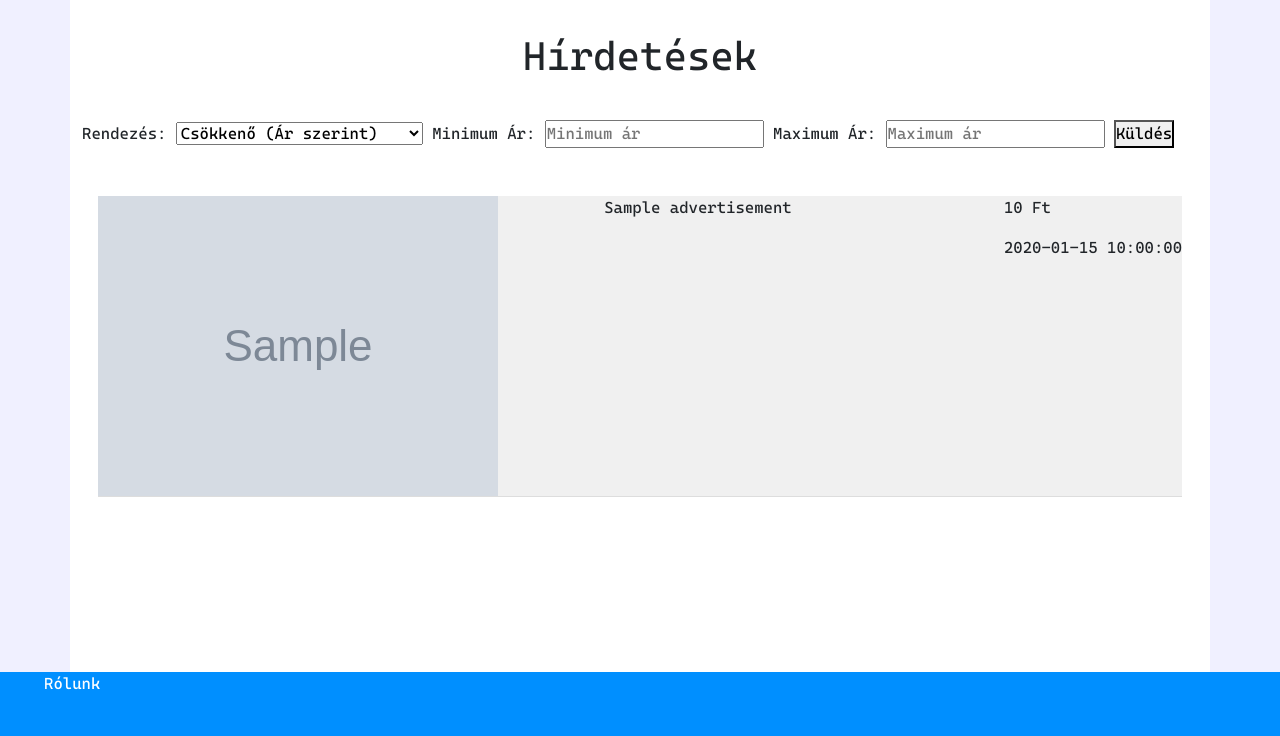
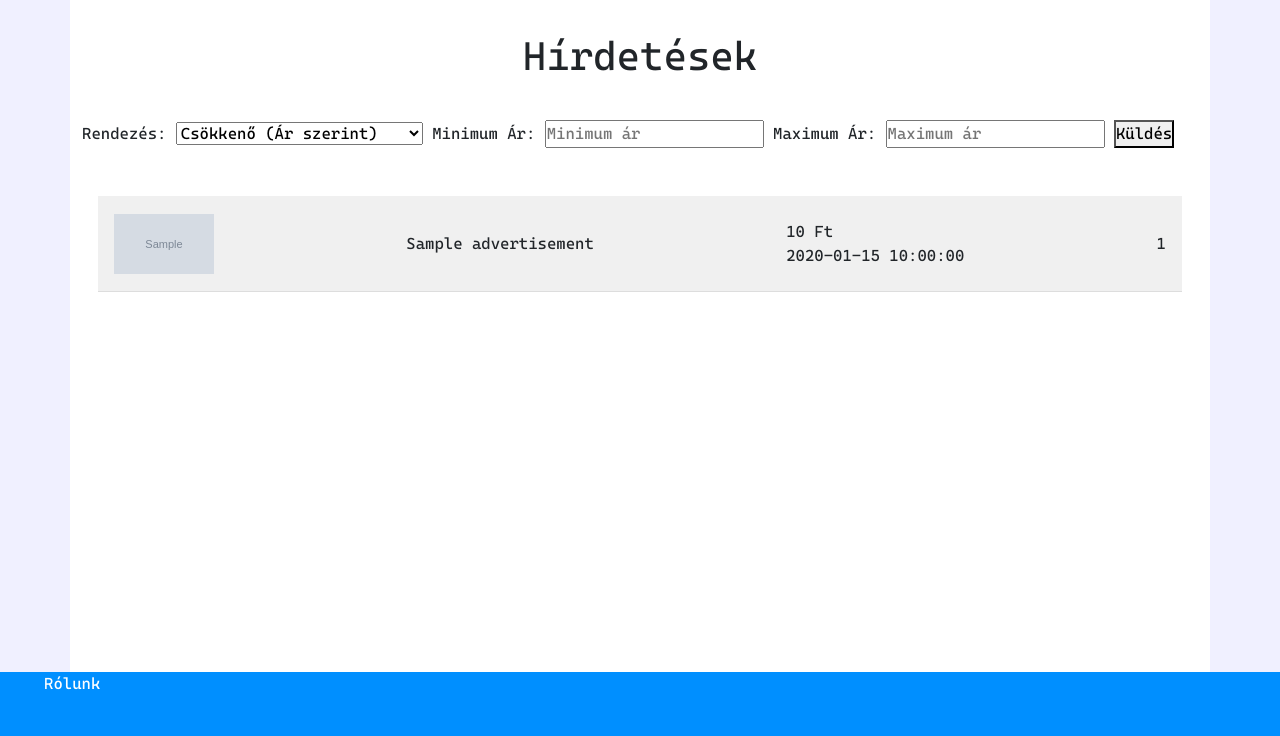
Before and after one commit to AAdam98/TeszemVeszem, a Flask app: page /hirdetes/osszes in a window 1280 px wide. Shown: the part 64-800 px from the top of the page. Run offline with Flask 3, Linux system fonts and the light colour scheme; data comes from the database, SQL or seed files in the repository; tables that the repository leaves empty hold one stand-in row (values such as "Sample post"); grey boxes marked "Sample" are stand-in pictures; parts of the project's set-up code (start-up, migrations or seed data) failed here and were passed over.

Commit message:
hírdetéslekérdezés pofásítva

```diff
--- a/website/hirdetes.py
+++ b/website/hirdetes.py
@@ -248,7 +248,7 @@ def ujhirdetes():
             mobil_categories = Category.query.filter_by(main_category='mobil').all()
             return render_template('new_adv.html', hardver_categories=hardver_categories, notebook_categories = notebook_categories, mobil_categories = mobil_categories)
         else:
-            newAdv = Advertisement(userID=userID, title=title, category=category_name, description=description, price=int(price), image_path = os.path.join(current_app.config['UPLOAD_FOLDER'], filename))
+            newAdv = Advertisement(userID=userID, title=title, category=category_name, description=description, price=int(price), image_path = filename)
             db.session.add(newAdv)
             db.session.commit()
             flash('Hirdetés sikeresen feladva!', category='success')
--- a/website/static/style.css
+++ b/website/static/style.css
@@ -124,16 +124,22 @@ footer {
 .hirdetesCard {
     background-color: #f0f0f0;
     border-bottom: solid 1px #ddd;
-
+    padding: 1rem;
     margin: 1rem;
     flex-wrap: wrap;
     overflow: hidden;
-    position: relative;
     min-height: 6rem;
 
     display: flex;
     flex-direction: row;
     justify-content: space-between;
+    align-items: center;
+    flex-wrap: nowrap;
+}
+
+.hirdetesImage {
+    width: 100px;
+    height: 60px;
 }
 
 .card {
--- a/website/templates/index.html
+++ b/website/templates/index.html
@@ -26,16 +26,19 @@
     {% if advertisement.available %}
 
             <div class="hirdetesCard">
-                <div class="hirdetesImage">
-                    <img src="{{advertisement.image_path}}" alt="kepHiba">
+                <div>
+                    <img class="hirdetesImage" src="/static/cdn/{{advertisement.image_path}}" alt="kepHiba">
                 </div>
                 <div class="hirdetesText">
-                    <p>{{ advertisement.title }}</p>
+                    {{ advertisement.title }}
                 </div>
-                <div class= "hirdetesInfos"></div>
-                <div class= "feladoInfos">
-                    <p>{{ advertisement.price }} Ft</p>
-                    <p>{{ advertisement.date }}</p>
+                <div class= "hirdetesInfok">
+                    {{ advertisement.price }} Ft
+                    <br>
+                    {{ advertisement.date }}
+                </div>
+                <div class= "feladoInfok">
+                    {{ advertisement.userID }}
                 </div>
             </div>
         </a>
```
Also changed, not shown: website/__init__.py (+6 -4 lines), website/static/cdn/admin_20240320131100_download.jpg (deleted), website/static/cdn/download.jpg (deleted), website/static/cdn/pexels-philippe-donn-1242764.jpg (deleted), 1 other file.
